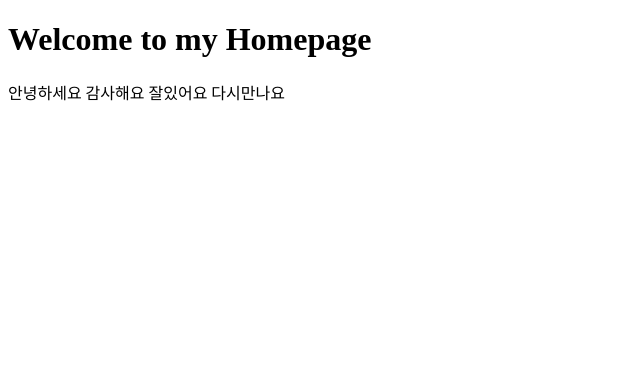
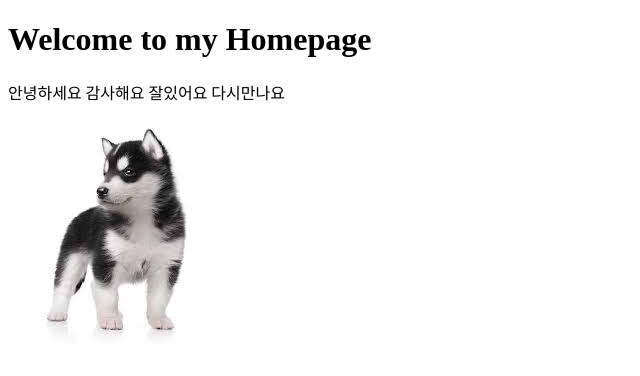
Before and after one commit to jminju/html5, a plain HTML site: page index.html in a window 1280 px wide. Shown: the whole page, without its empty margins (0-640 px from the left). Drawn offline with Linux system fonts and the light colour scheme.

Commit message:
dog picture added

```diff
--- a/index.html
+++ b/index.html
@@ -7,6 +7,8 @@
 
 <h1>Welcome to my Homepage</h1>
 <p>안녕하세요 감사해요 잘있어요 다시만나요</p>
+<img src="./image/dog.jpg" alt="허스키" >
+<br />
 
 </body>
 </html>
```
Also changed, not shown: image/dog.jpg (added).
